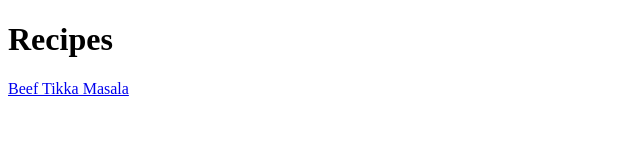
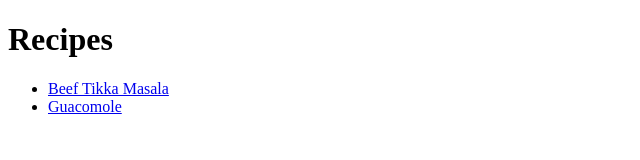
Before and after one commit to FibreglassBadger/odin-recipes, a plain HTML site: page index.html in a window 1280 px wide. Shown: the whole page, without its empty margins (0-640 px from the left). Drawn offline with Linux system fonts and the light colour scheme.

Commit message:
Add Gucaomole link

```diff
--- a/index.html
+++ b/index.html
@@ -6,8 +6,9 @@
     </head>
 
     <body><h1>Recipes</h1></body>
-
-    <a href="recipes/beef-tikka-masala.html">Beef Tikka Masala</a>
-
+<ul>
+    <li><a href="recipes/beef-tikka-masala.html">Beef Tikka Masala</a></li>
+    <li><a href="recipes/guacomole.html">Guacomole</a></li>
+</ul>
 
 </html>
```
